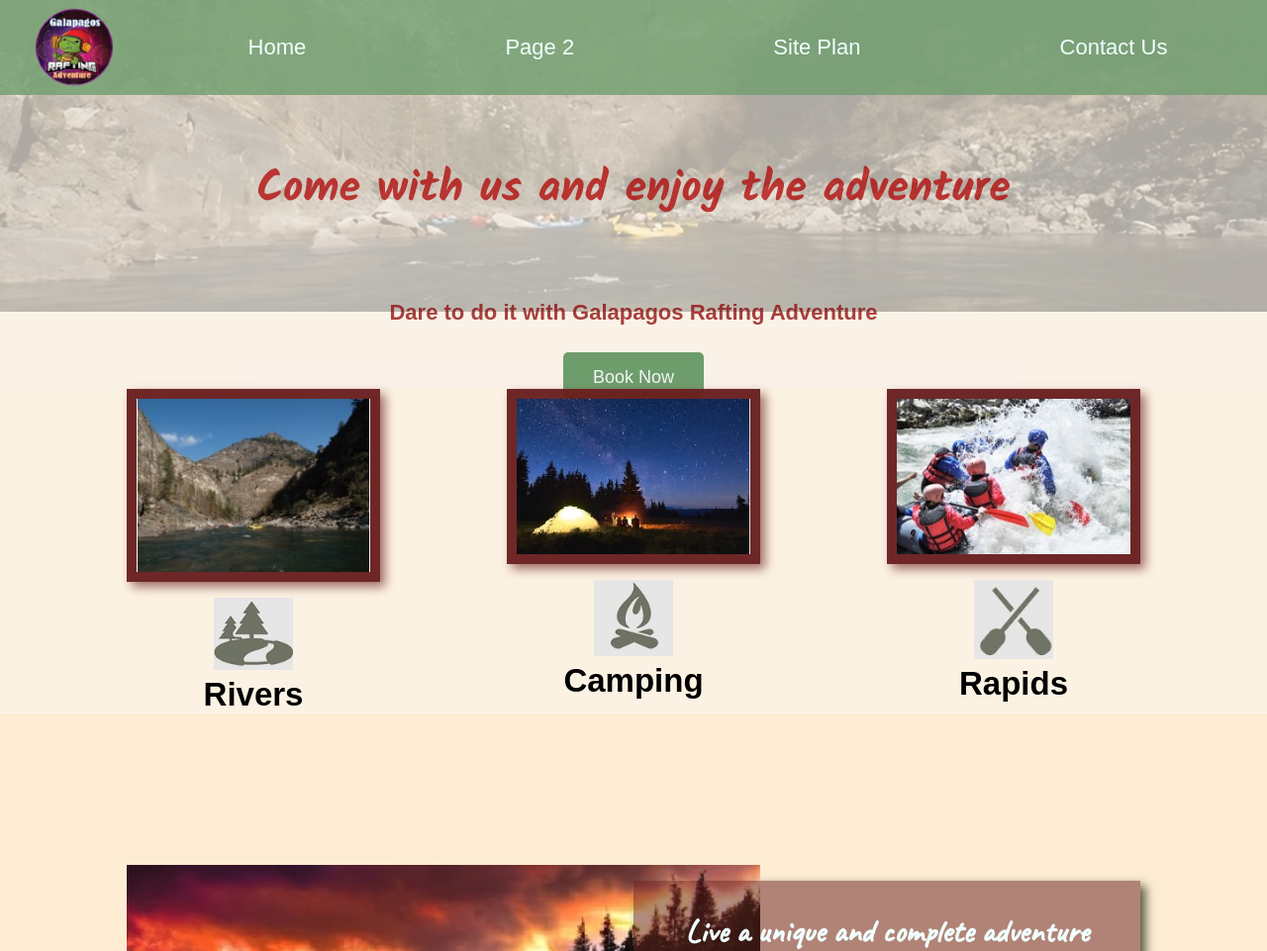
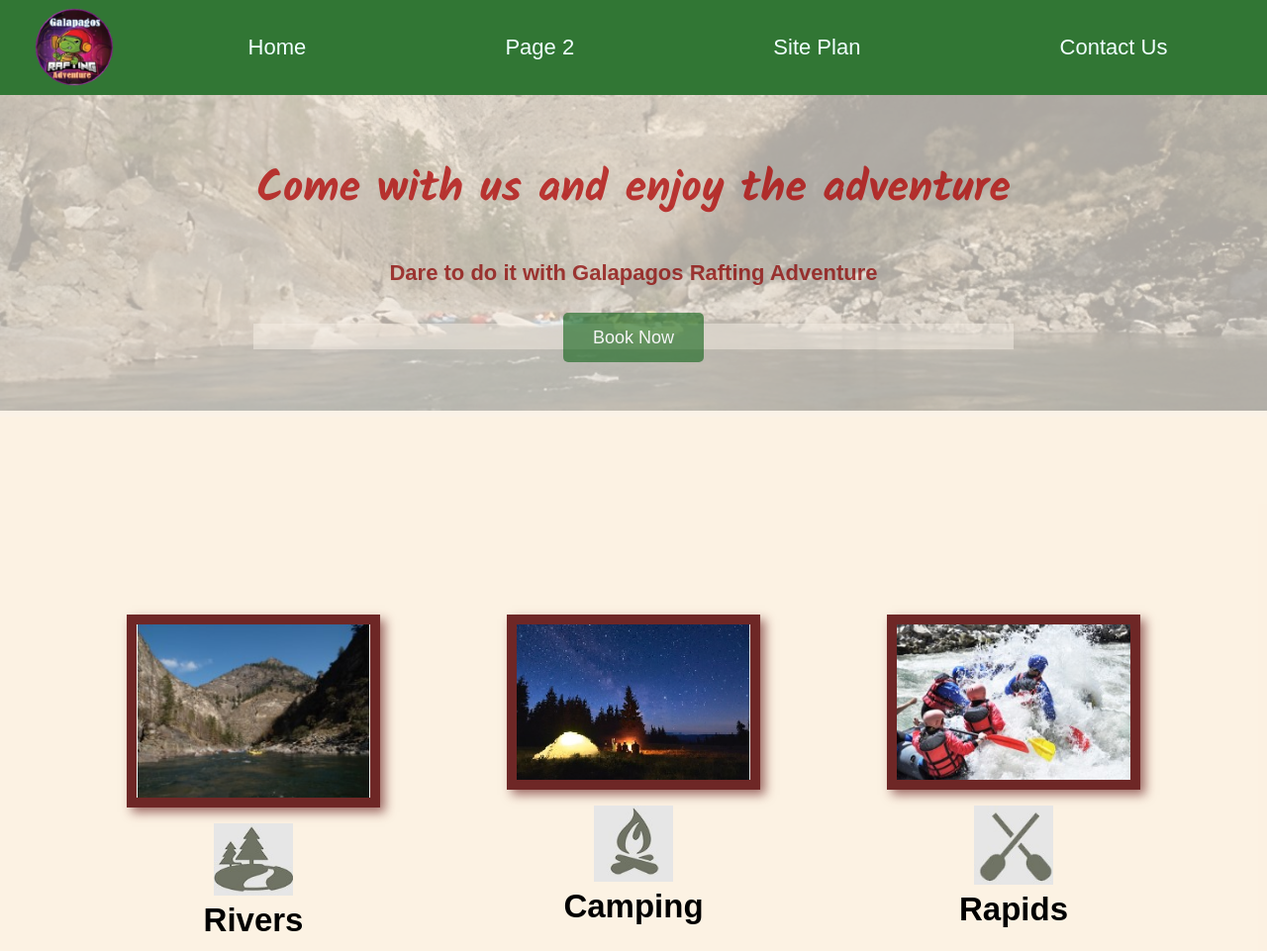
Before and after one commit to yolylopezlizano/WDD130, a plain HTML site: page wwr/index.html in a window 1280 px wide. Shown: the top 961 px of the page at 99% size. Drawn offline with Linux system fonts and the light colour scheme.

Commit message:
change in zise of hero image

```diff
--- a/wwr/styles/style.css
+++ b/wwr/styles/style.css
@@ -24,17 +24,15 @@ nav {
 #hero-msg h4 {
     text-align: center;
     color: #8c0505c0;
-    margin-top: 10%;
 }
 #hero {
     display: grid;
     grid-template-columns: 1fr 3fr 1fr;
-    margin-top: -100px;
+    margin-top: 0px;
 }
 #hero-msg {
     grid-column: 2/3;
     grid-row: 1/2;
-    margin-top: 100px;
 }
 #hero-box {
     grid-column: 1/4;
@@ -152,14 +150,13 @@ footer .social img{
     width: 80px;
     padding-top: 10px;
 }
-
 #logo_link{
     padding-top: 5px;
     justify-self: center;
     align-self: center;
 }
 .rivers-card, .camping-card, .rapids-card{
-    margin: 200px, 0;
+    margin: 200px 0;
 }
 .home-grid{
     text-align: center;
```
